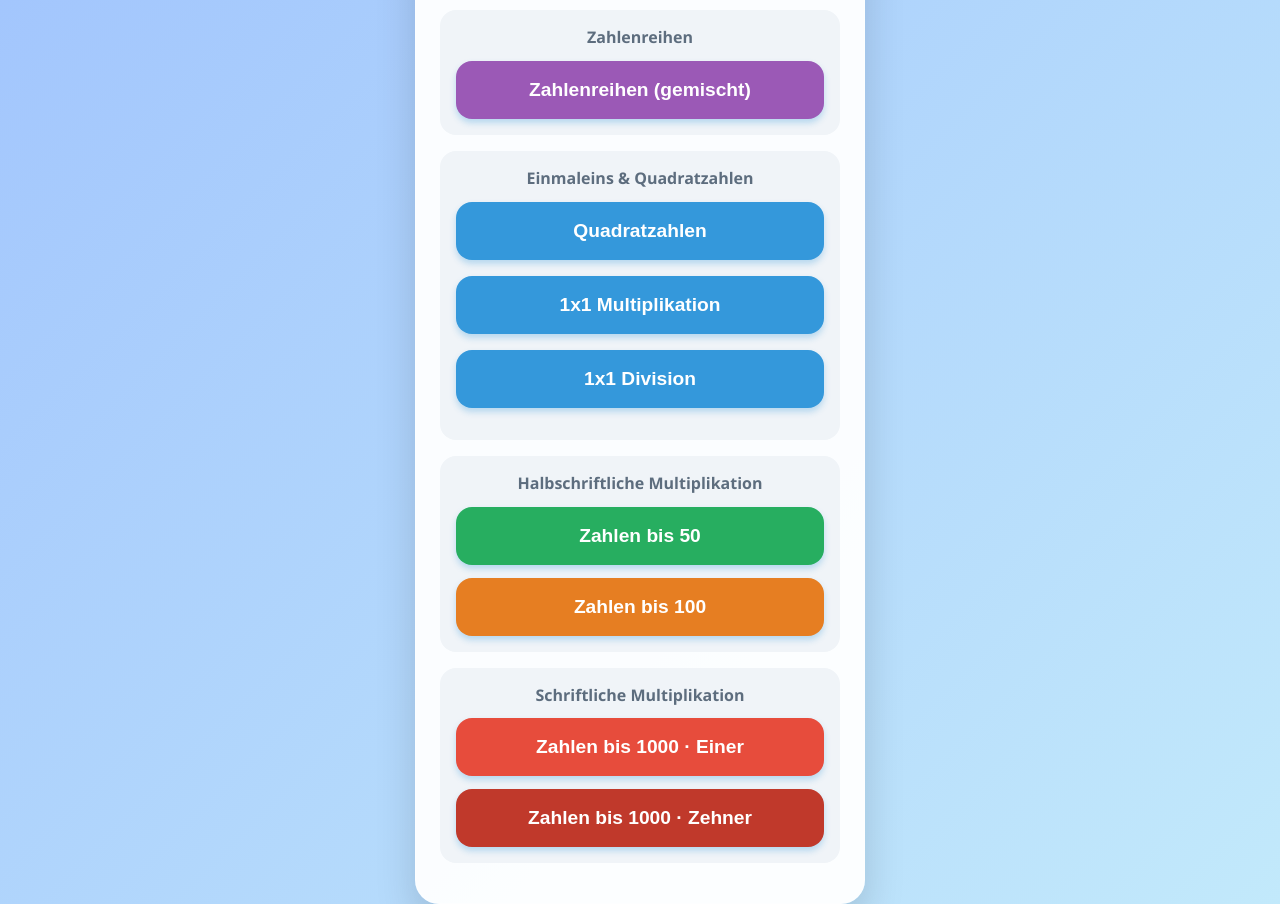
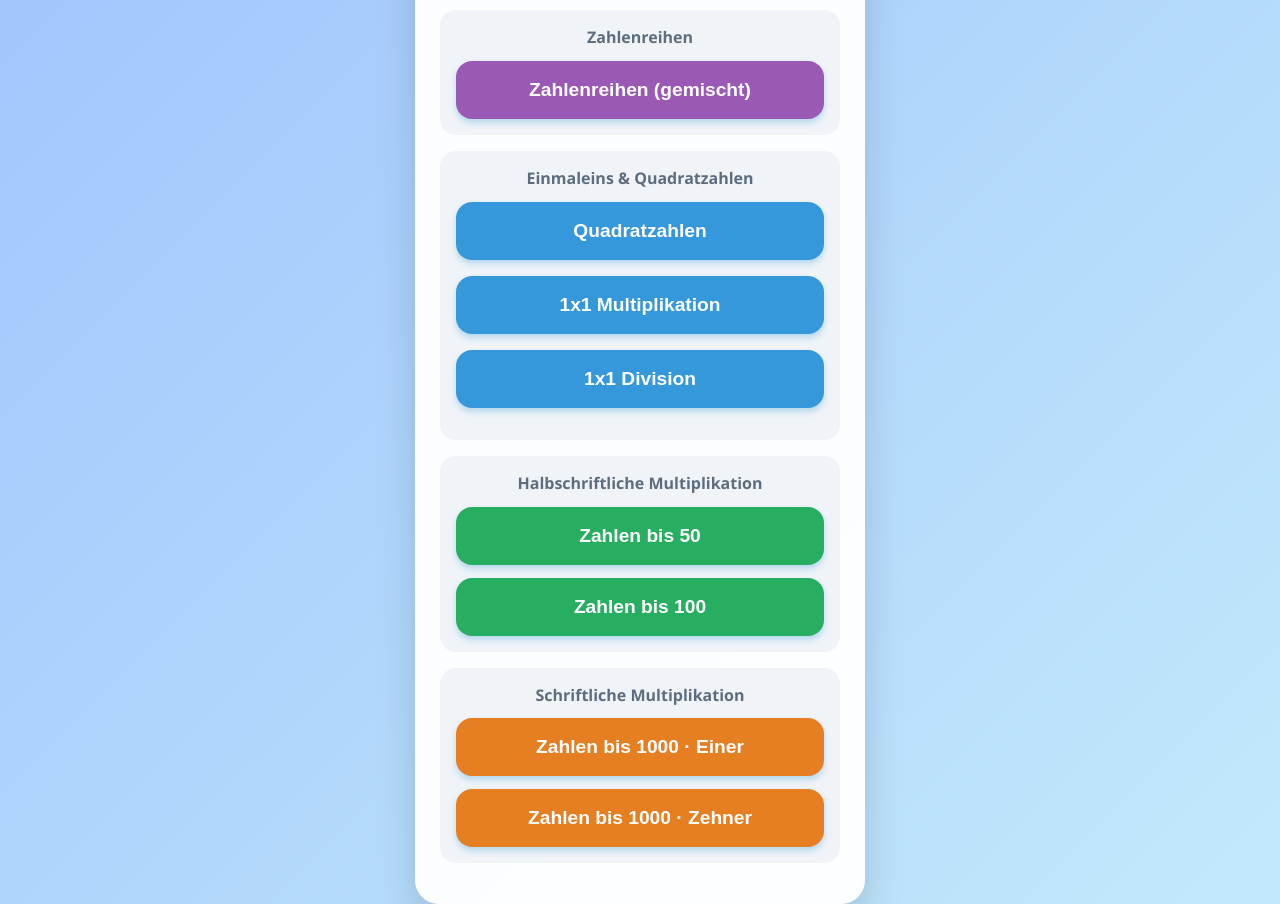
Before and after one commit to sacul1988/1x1, a plain HTML site: page index.html in a window 1280 px wide. Shown: the part 127-1031 px from the top of the page. Drawn offline with Linux system fonts and the light colour scheme.

Commit message:
Update button colors: Zahlen bis 100 green, Zahlen bis 1000 orange

```diff
--- a/index.html
+++ b/index.html
@@ -281,13 +281,13 @@
             <div style="background: #f0f4f8; padding: 1rem; border-radius: 16px; margin-top: 1rem;">
                 <p style="margin: 0 0 0.8rem 0; font-weight: bold; color: #5d6d7e;">Halbschriftliche Multiplikation</p>
                 <button onclick="startApp('partial', 'level1')" style="margin-bottom: 0.8rem; background-color: #27ae60;">Zahlen bis 50</button>
-                <button onclick="startApp('partial', 'level2')" style="background-color: #e67e22;">Zahlen bis 100</button>
+                <button onclick="startApp('partial', 'level2')" style="background-color: #27ae60;">Zahlen bis 100</button>
             </div>
 
             <div style="background: #f0f4f8; padding: 1rem; border-radius: 16px; margin-top: 1rem;">
                 <p style="margin: 0 0 0.8rem 0; font-weight: bold; color: #5d6d7e;">Schriftliche Multiplikation</p>
-                <button onclick="startApp('written', 'level1')" style="margin-bottom: 0.8rem; background-color: #e74c3c;">Zahlen bis 1000 · Einer</button>
-                <button onclick="startApp('written', 'level2')" style="background-color: #c0392b;">Zahlen bis 1000 · Zehner</button>
+                <button onclick="startApp('written', 'level1')" style="margin-bottom: 0.8rem; background-color: #e67e22;">Zahlen bis 1000 · Einer</button>
+                <button onclick="startApp('written', 'level2')" style="background-color: #e67e22;">Zahlen bis 1000 · Zehner</button>
             </div>
         </div>
     </div>
```
